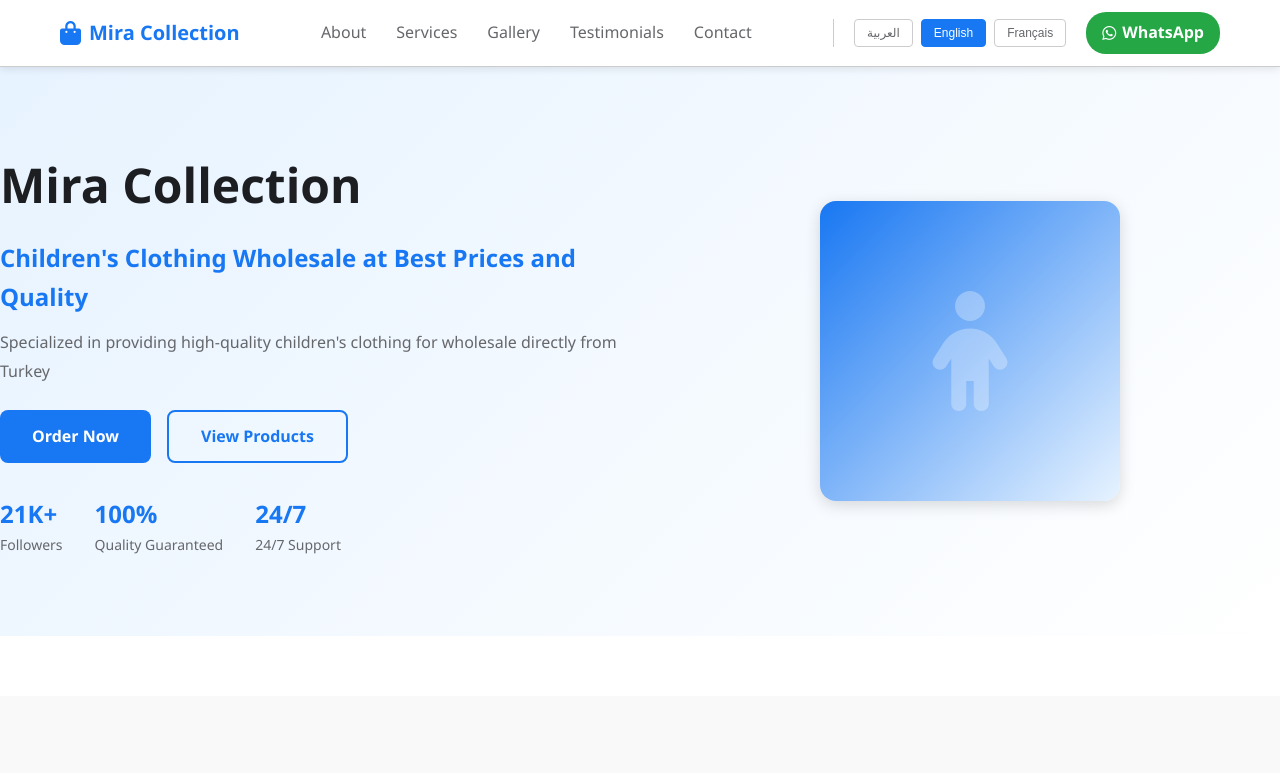
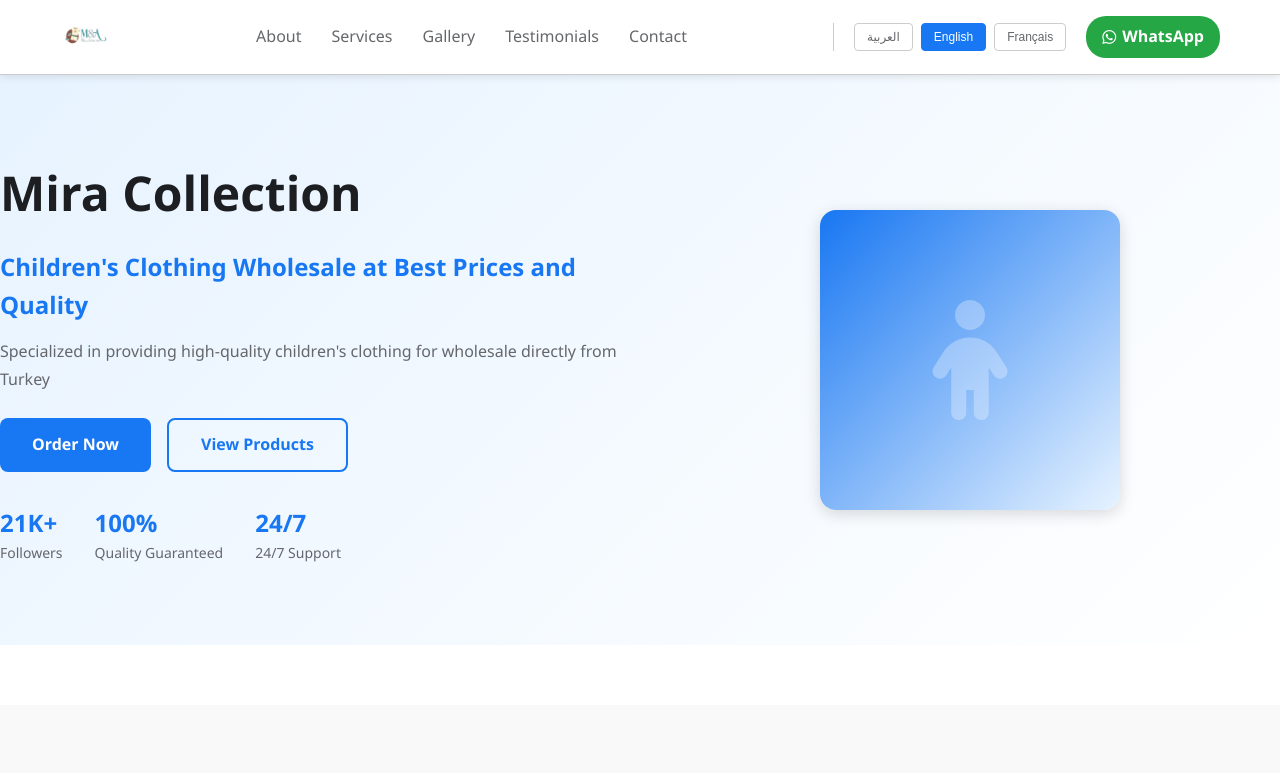
Before and after one commit to mahamadiamoa777-sys/mira-collection-landing, a website: page index.html in a window 1280 px wide. Shown: the top 773 px of the page. Drawn offline with Linux system fonts and the light colour scheme.

Commit message:
Add Mira Collection logo to website

```diff
--- a/index.html
+++ b/index.html
@@ -13,8 +13,7 @@
         <div class="container">
             <div class="navbar-content">
                 <div class="logo">
-                    <i class="fas fa-shopping-bag"></i>
-                    <span>Mira Collection</span>
+                    <img src="logo.png" alt="Mira Collection Logo" class="logo-img">
                 </div>
                 <nav class="nav-links">
                     <a href="#about" data-i18n="about">عن العلامة</a>
--- a/styles.css
+++ b/styles.css
@@ -64,6 +64,18 @@
     font-size: 20px;
     font-weight: bold;
     color: var(--primary-color);
+}
+
+.logo-img {
+    height: 50px;
+    width: auto;
+    max-width: 200px;
+    object-fit: contain;
+    transition: transform 0.3s ease;
+}
+
+.logo-img:hover {
+    transform: scale(1.05);
 }
 
 .logo i {
```
Also changed, not shown: logo.png (added).
